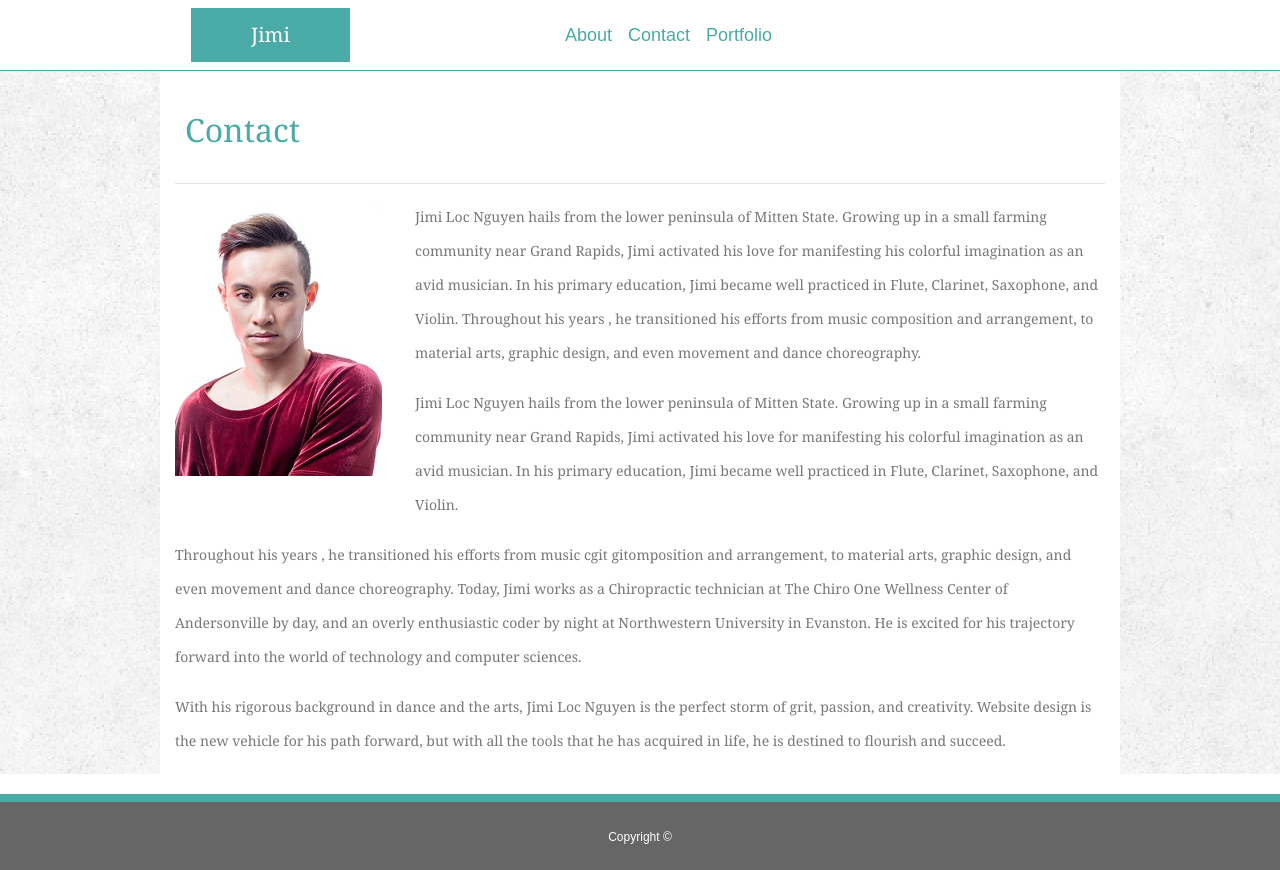
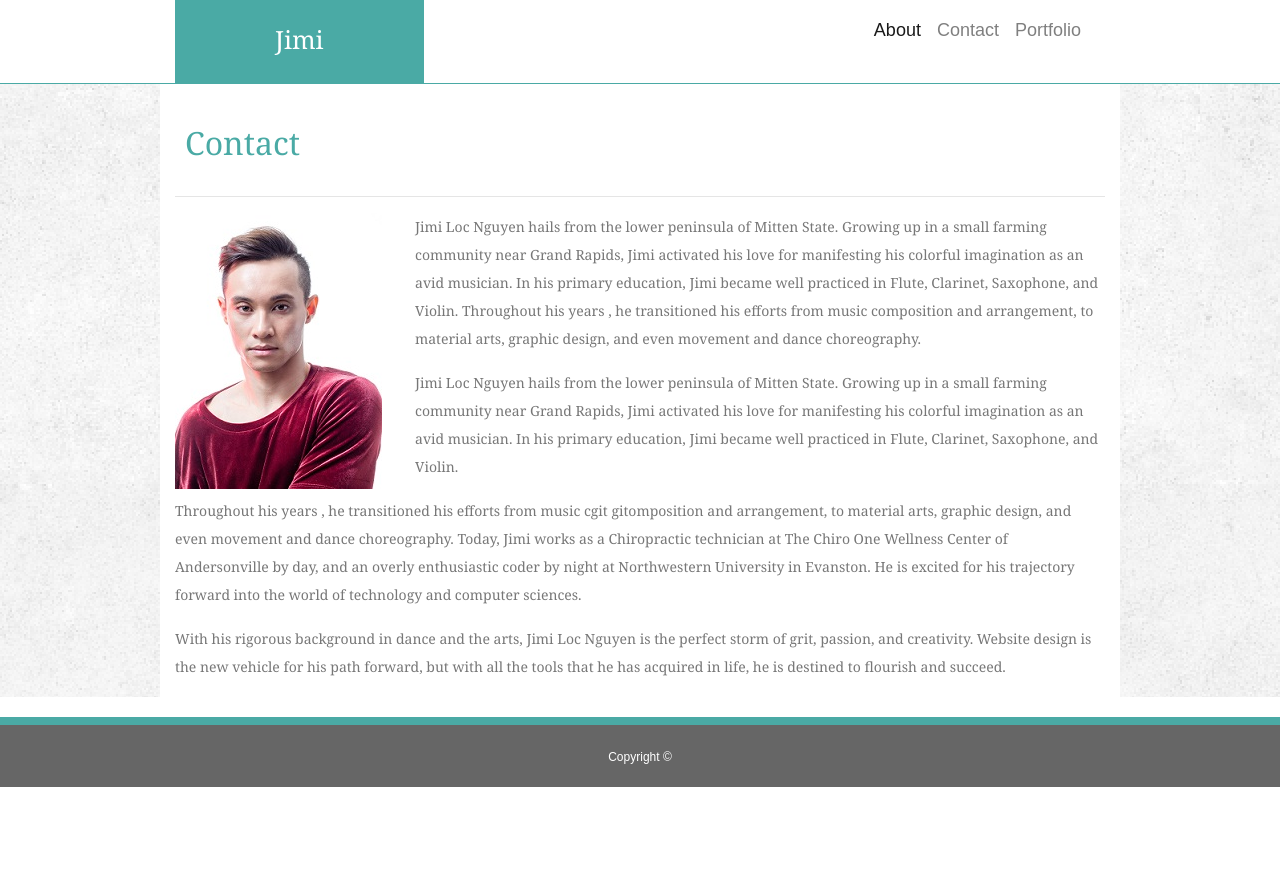
Before and after one commit to jimilocn/Bootstrap-Portfolio, a plain HTML site: page index.html in a window 1280 px wide. After the commit the page ends 800 px from the top, so only its background shows below. Drawn offline with nearby package versions, Linux system fonts and the light colour scheme.

Commit message:
Further edits with bootstrap. portfolio fixed so things flow on top of each other

```diff
--- /dev/null
+++ b/assets/css/reset.css
@@ -0,0 +1,142 @@
+/* http://meyerweb.com/eric/tools/css/reset/
+   v2.0 | 20110126
+   License: none (public domain)
+*/
+
+html,
+body,
+div,
+span,
+applet,
+object,
+iframe,
+h1,
+h2,
+h3,
+h4,
+h5,
+h6,
+p,
+blockquote,
+pre,
+a,
+abbr,
+acronym,
+address,
+big,
+cite,
+code,
+del,
+dfn,
+em,
+img,
+ins,
+kbd,
+q,
+s,
+samp,
+small,
+strike,
+strong,
+sub,
+sup,
+tt,
+var,
+b,
+u,
+i,
+center,
+dl,
+dt,
+dd,
+ol,
+ul,
+li,
+fieldset,
+form,
+label,
+legend,
+table,
+caption,
+tbody,
+tfoot,
+thead,
+tr,
+th,
+td,
+article,
+aside,
+canvas,
+details,
+embed,
+figure,
+figcaption,
+footer,
+header,
+hgroup,
+menu,
+nav,
+output,
+ruby,
+section,
+summary,
+time,
+mark,
+audio,
+video {
+
+  /* Positioning */
+  margin: 0;
+  vertical-align: baseline;
+
+  /* Box-model */
+  padding: 0;
+
+  /* Typography */
+  font-size: 100%;
+  font: inherit;
+
+  /* Visual */
+  border: 0;
+
+}
+
+/* HTML5 display-role reset for older browsers */
+article,
+aside,
+details,
+figcaption,
+figure,
+footer,
+header,
+hgroup,
+menu,
+nav,
+section { display: block; }
+
+body { line-height: 1; }
+
+ol,
+ul { list-style: none; }
+
+blockquote,
+q { quotes: none; }
+
+blockquote:before,
+blockquote:after,
+q:before,
+q:after {
+
+  /* Misc */
+  content: '';
+  content: none;
+
+}
+
+table {
+
+  /* Visual */
+  border-collapse: collapse;
+  border-spacing: 0;
+
+}
--- a/assets/css/style.css
+++ b/assets/css/style.css
@@ -16,7 +16,7 @@
 body {
     font-family: Arial, "Helvetica Neue", Helvetica, sans-serif;
     font-size: 18px;
-    line-height: 34px;
+    line-height: 28px;
     color: #777;
     background: white;
     height: 100%;
@@ -46,13 +46,29 @@ html, body {
     font-family: Georgia, Times, "Times New Roman", serif;
     background-color: #4aaaa5;
     color: white;
-    Padding: 10px 60px;
+    Padding: 25px 100px 30px;
+    margin-left:0;
+    margin-bottom:0;
+    font-size: 25px;
 }
-
-.nav-link {
+/* .navbar-toggler {
+    background: white;
+}
+.navbar {
+    padding:19px 10px;
+    background: white;
     color: #4aaaa5;
     text-decoration: none;
 }
+.nav-link{
+    background:white;
+    color: #4aaaa5;
+    text-decoration: none;
+
+}
+nav {
+    background:white;
+} */
 
 .wrapper {
     background: url("../images/grunge.png");
@@ -61,8 +77,8 @@ html, body {
 
 .container {
     width: 960px;
-    margin-left: auto;
-    margin-right: auto;
+        margin-left: auto;
+        margin-right: auto;
     margin-top: 0;
     background: white;
 }
@@ -87,7 +103,7 @@ header {
 /* float for the navigation bar */
 
 .nav-link {
-    float: right;
+    /* float: right; */
     color: #4aaaa5;
     text-decoration: none;
 }
@@ -252,7 +268,7 @@ footer {
     color: #ffffff;
     background: #4aaaa5;
     clear: both;
-    top: -265px;
+    top: -20px;
     left: 15px;
 }
 
--- a/index.html
+++ b/index.html
@@ -20,33 +20,40 @@
         <div class="container">
             <div class="row">
 
-                <nav class="navbar navbar-expand-lg navbar-white bg-white">
-                    <div class="col-md-3">
-                        <a class="navbar-brand" href="#">Jimi</a>
-                        <button class="navbar-toggler" type="button" data-toggle="collapse"
-                            data-target="#navbarNavAltMarkup" aria-controls="navbarNavAltMarkup" aria-expanded="false"
-                            aria-label="Toggle navigation">
+
+                <div class="col-md-5">
+                    <a class="navbar-brand" href="#">Jimi</a>
+                </div>
+                <div class="col-md-7">
+
+                    <nav class="navbar navbar-expand-lg navbar-light bg-white">
+
+                        <button class="navbar-toggler" type="button" data-toggle="collapse" data-target="#navbarNav"
+                            aria-controls="navbarNav" aria-expanded="false" aria-label="Toggle navigation">
                             <span class="navbar-toggler-icon"></span>
                         </button>
-                    </div>
-                    <div class="col-md-6">
-                        <p> </p>
-                    </div>
-                    <div class="col-md-3">
-                        <div class="collapse navbar-collapse" id="navbarNavAltMarkup">
-                            <div class="navbar-nav">
-                                <a class="nav-item nav-link active" href="./index.html">About <span
-                                        class="sr-only">(current)</span></a>
-                                <a class="nav-item nav-link" href="./contact.html">Contact</a>
-                                <a class="nav-item nav-link" href="./portfolio.html">Portfolio</a>
-                            </div>
+                        <div class="collapse navbar-collapse" id="navbarNav">
+                            <ul class="navbar-nav ml-auto">
+                                <li class="nav-item active">
+                                    <a class="nav-link" href="./index.html">About <span
+                                            class="sr-only">(current)</span></a>
+                                </li>
+                                <li class="nav-item">
+                                    <a class="nav-link" href="./contact.html">Contact</a>
+                                </li>
+                                <li class="nav-item">
+                                    <a class="nav-link" href="./portfolio.html">Portfolio</a>
+                                </li>
+
+                            </ul>
                         </div>
-                    </div>
-                </nav>
+                    </nav>
+
+                </div>
+
             </div>
         </div>
     </div>
-
     <!-- large grey image around bio -->
     <div class="wrapper">
         <div class="container">
```
Also changed, not shown: contact.html (+27 -19 lines), portfolio.html (+64 -77 lines).
